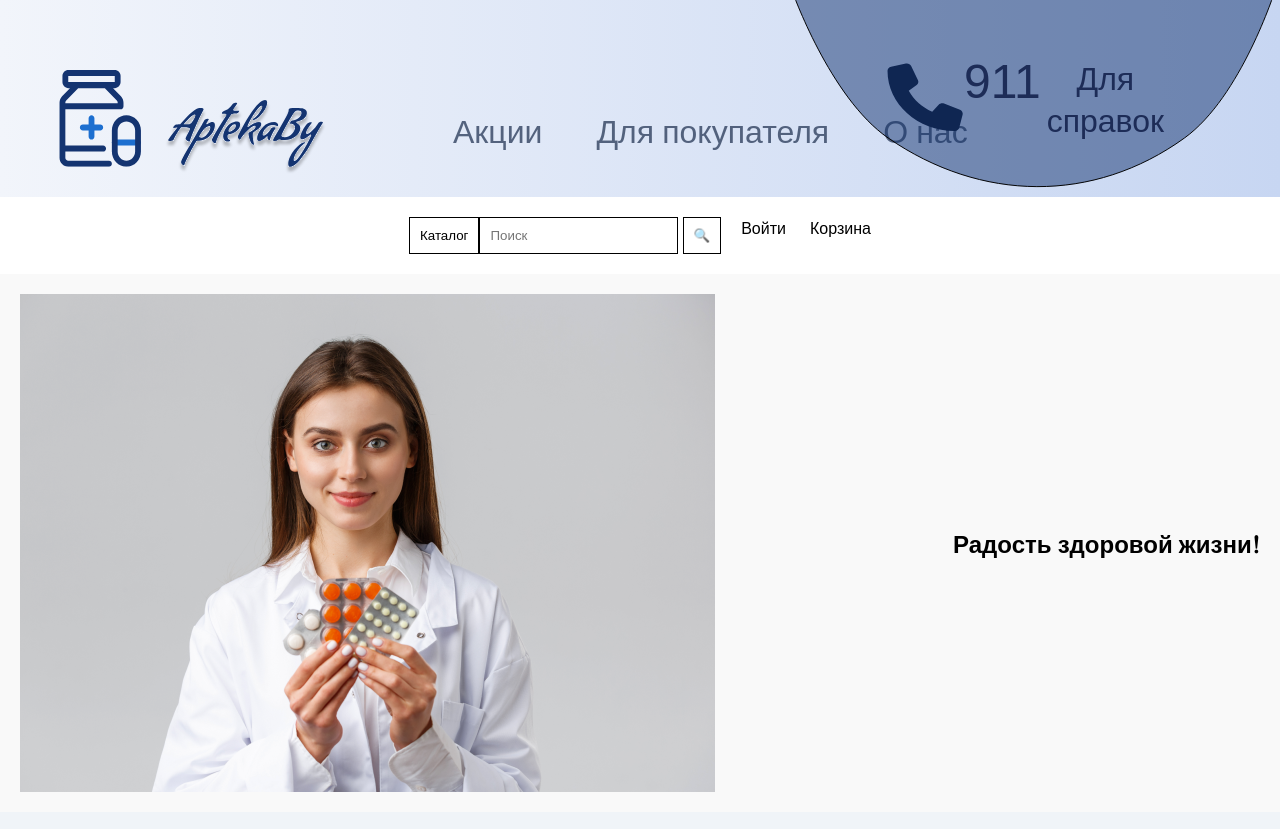
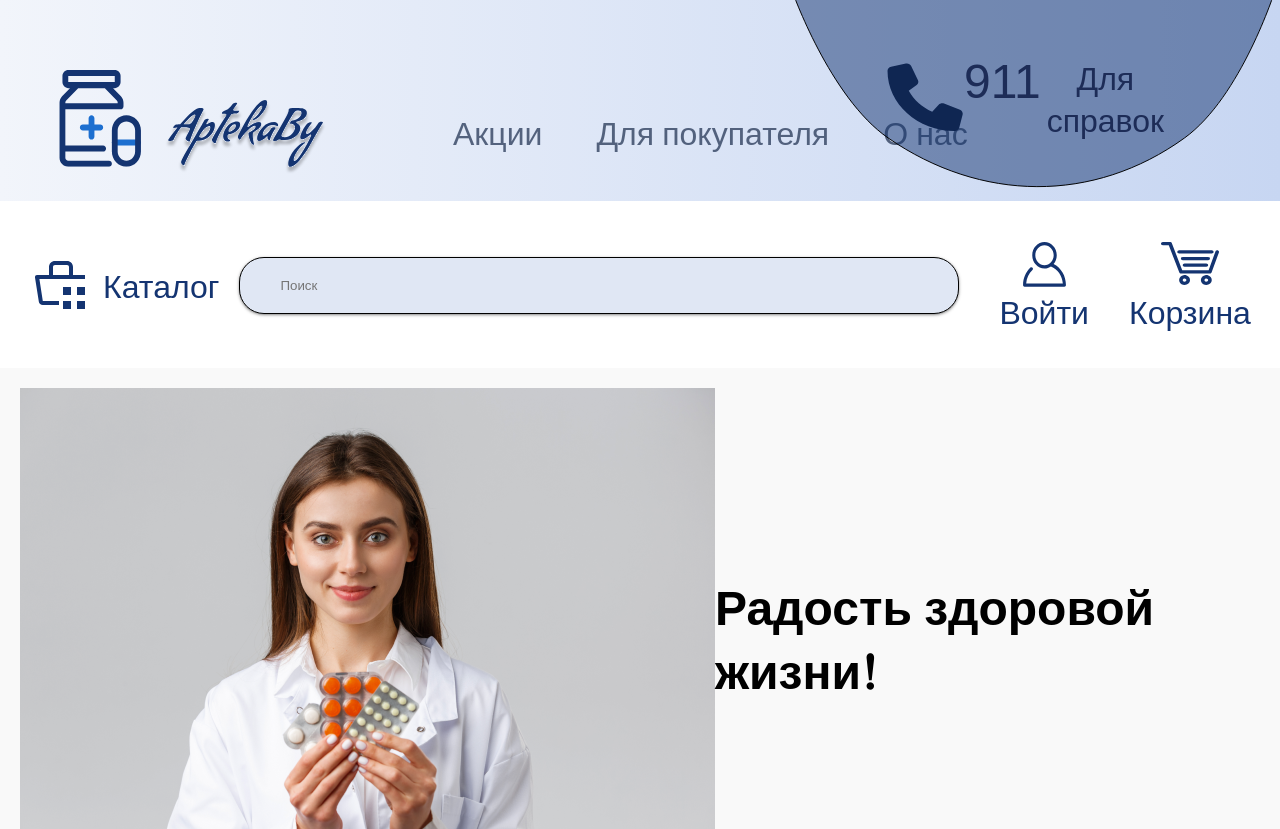
Before and after one commit to annisssimo/apteka-by, a plain HTML site: page index.html in a window 1280 px wide. Shown: the top 829 px of the page. Drawn offline with Linux system fonts and the light colour scheme; a web font is replaced by a local one.

Commit message:
feat: search bar layout

```diff
--- a/index.html
+++ b/index.html
@@ -50,15 +50,24 @@
     <!-- Поисковая строка -->
     <section class="search-bar">
       <div class="catalog">
-        <button>Каталог</button>
+        <img src="./images/shopping-catalog-icon.svg" alt="Иконка корзины" />
+        <a href="#">Каталог</a>
       </div>
+
       <div class="search">
         <input type="text" placeholder="Поиск" />
-        <button>🔍</button>
       </div>
+
       <div class="user-actions">
-        <a href="#">Войти</a>
-        <a href="#">Корзина</a>
+        <div class="login">
+          <img src="./images/account.svg" alt="" />
+          <a href="#">Войти</a>
+        </div>
+
+        <div class="shopping-cart">
+          <img src="./images/basket-buy.svg" alt="" />
+          <a href="#">Корзина</a>
+        </div>
       </div>
     </section>
 
--- a/style.css
+++ b/style.css
@@ -24,6 +24,12 @@
 
 body {
   font-family: 'Nuosu SIL', sans-serif;
+  font-size: 32px;
+}
+
+a {
+  text-decoration: none;
+  color: #143471;
 }
 
 /* Шапка */
@@ -58,9 +64,7 @@ header {
 }
 
 .menu li a {
-  text-decoration: none;
   color: #2b3c5bc7;
-  font-size: 32px;
 }
 
 /* Стили для полукруга */
@@ -100,33 +104,50 @@ header {
 }
 
 .svg-info {
-  font-size: 32px;
   color: #1d2c57;
   text-align: center;
 }
 
-.search-bar {
+/* Раздел поиска */
+
+.search-bar,
+.catalog {
   display: flex;
+  align-items: center;
   justify-content: center;
-  margin: 20px 0;
 }
 
-.catalog button,
-.search button {
-  background-color: #fff;
-  border: 1px solid #000;
-  padding: 10px;
+.search-bar {
+  gap: 20px;
+  margin: 36px 0;
+}
+
+.catalog {
+  gap: 10px;
 }
 
 .search input {
-  padding: 10px;
+  padding: 20px 40px;
   border: 1px solid #000;
+  background-color: #e0e7f4;
+  box-shadow: 0px 1px 3px 1px rgba(0, 0, 0, 0.15),
+    0px 1px 2px rgba(0, 0, 0, 0.3);
+  border-radius: 25px;
+  width: 720px;
 }
 
-.user-actions a {
+.user-actions {
+  display: flex;
+  align-items: center;
+  gap: 40px;
   margin-left: 20px;
-  text-decoration: none;
-  color: #000;
+}
+
+.login,
+.shopping-cart {
+  display: flex;
+  align-items: center;
+  flex-direction: column;
 }
 
 /* Основной баннер */
```
Also changed, not shown: images/account.svg (added), images/basket-buy.svg (added), images/search-icon.svg (added), images/shopping-catalog-icon.svg (added).
